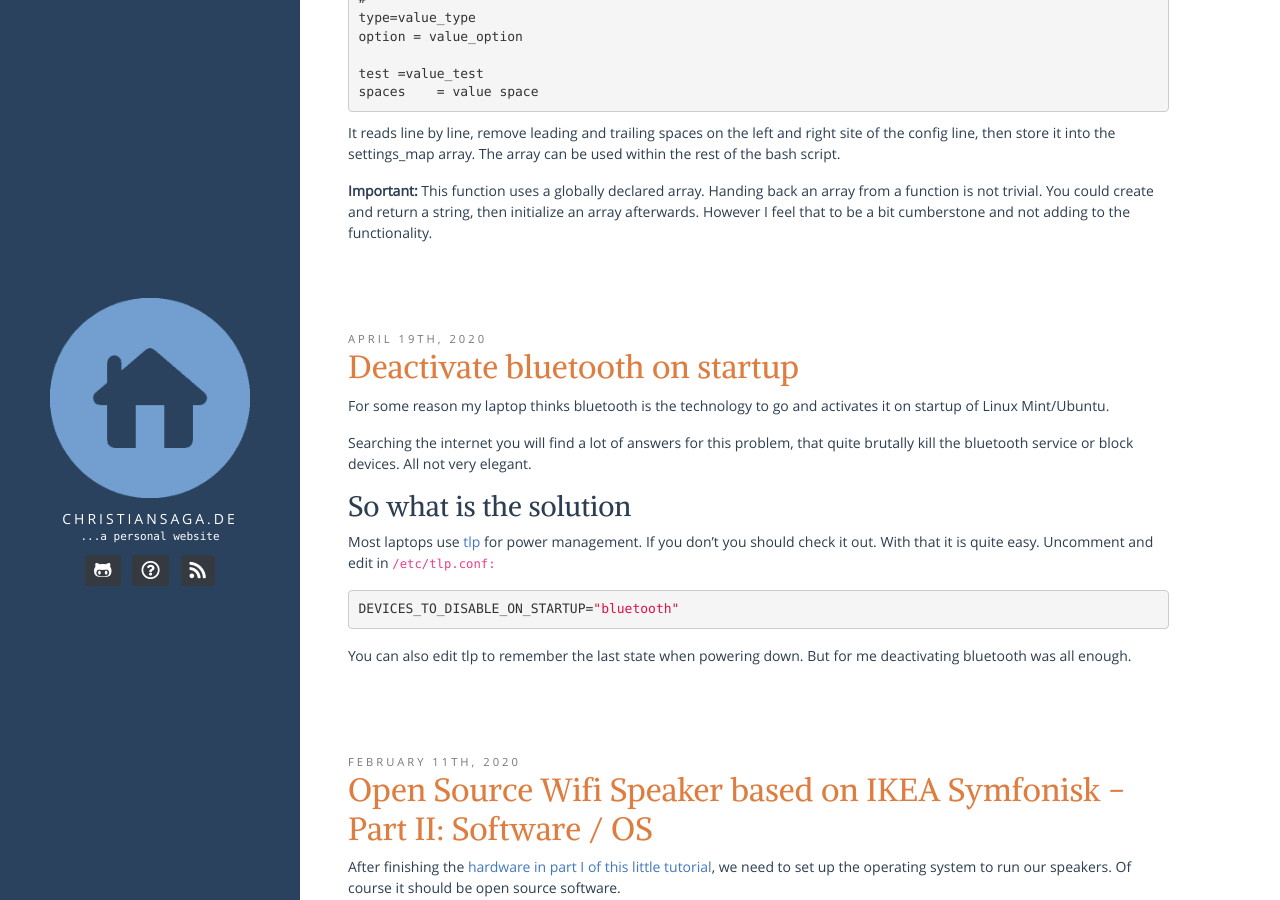
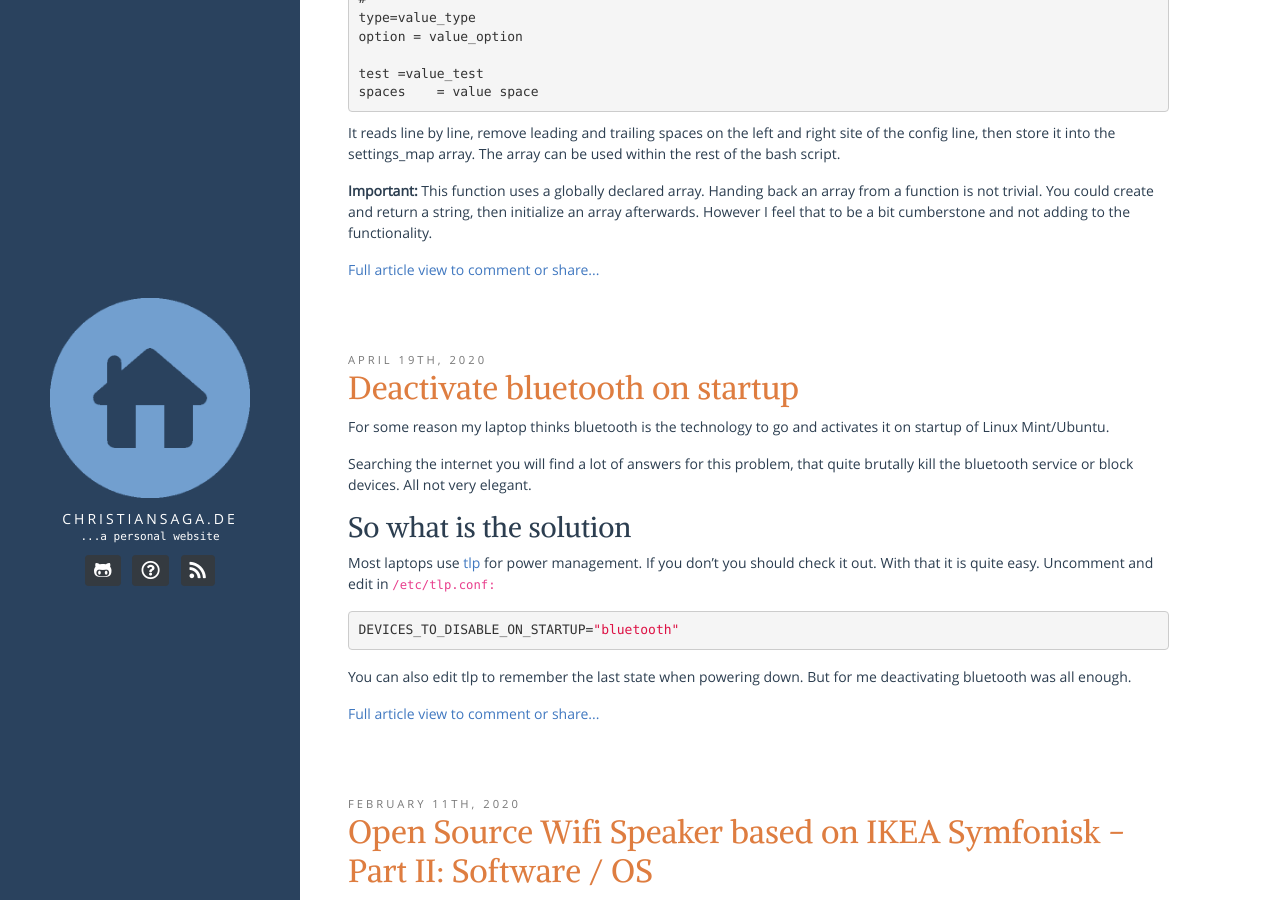
Before and after one commit to chris42/christiansaga.de, a Jekyll site: the page built from index.html, in a window 1280 px wide and 900 px high, scrolled down 1520 px. Built offline with Jekyll 4.4.1, drawn with Linux system fonts in a browser that asks for light colours; the list of posts is cut into pages by our own code; some of the changed text lies outside the part shown.

Commit message:
Add post preview and comment/share note

```diff
--- a/index.html
+++ b/index.html
@@ -25,7 +25,21 @@
   </h2>
 
   <div>
-    {{ post.content }}
+    {% if post.fullview %}
+      {{ post.content }}
+      <a href="{{ site.BASE_PATH }}{{ post.url }}">Full article view to comment or share...</a>
+    {% else %}
+      {% if post.shortinfo %}
+        {{ post.shortinfo }}
+      {% elsif post.description %}
+        {{ post.description }}
+      {% else %}
+        {{ post.excerpt }}
+      {% endif %}
+      <br/>
+      <br/>
+      <a href="{{ site.BASE_PATH }}{{ post.url }}">Read more...</a>
+    {% endif %}
   </div>
 
 </article>
```
